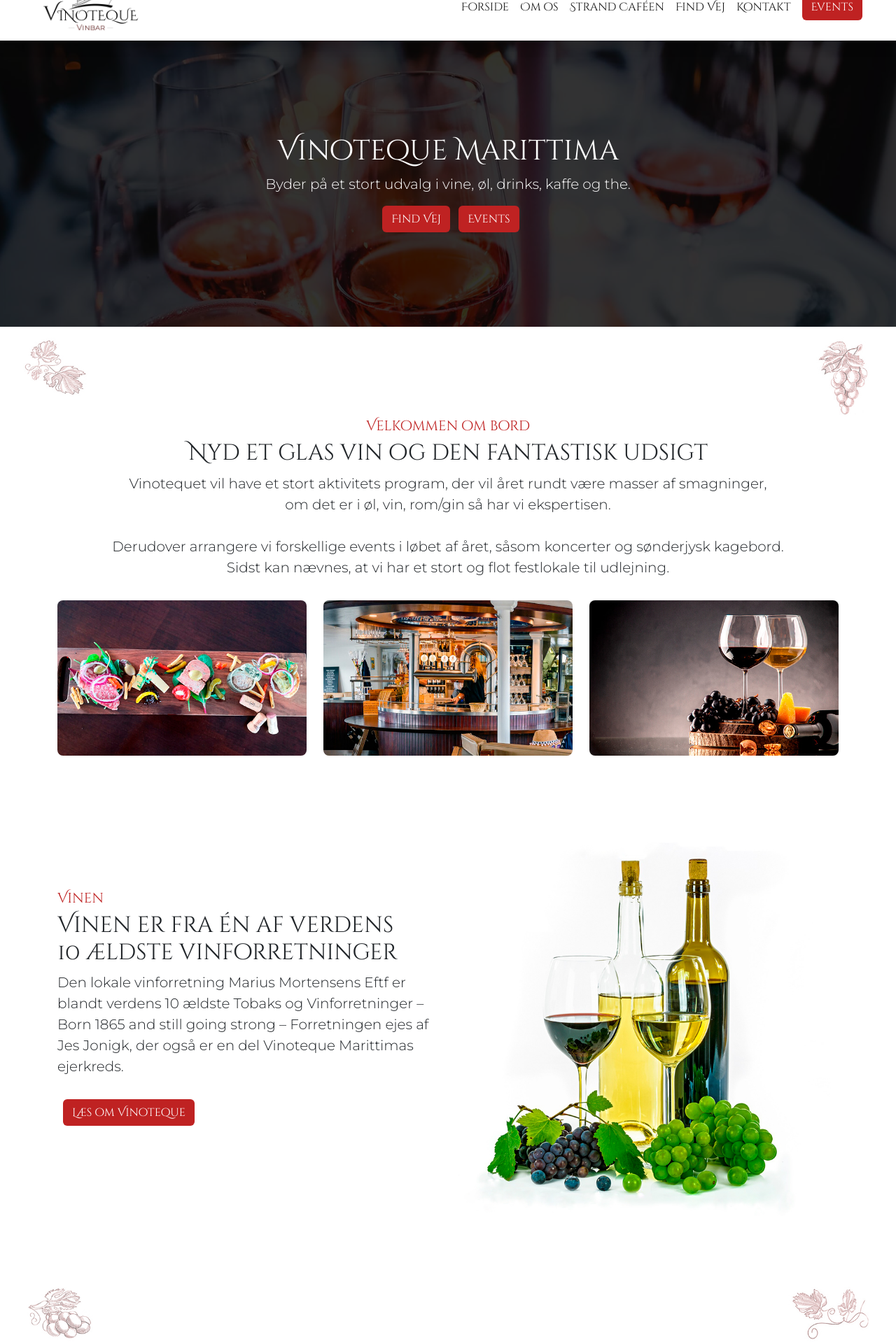
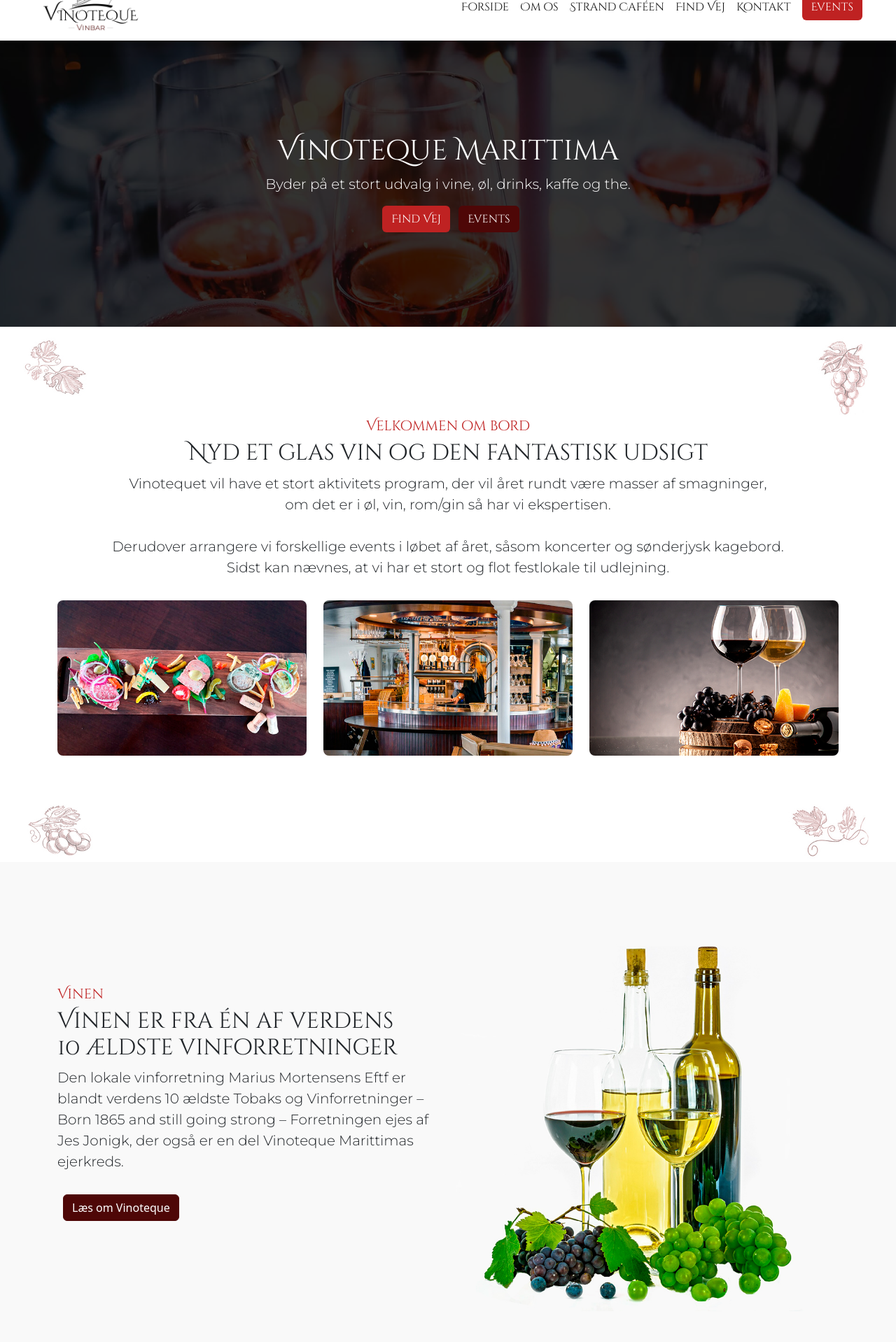
Before and after one commit to MichaelScooter/vinoteque, a PHP site: page / in a window 1280 px wide. Shown: the part 38-1956 px from the top of the page at 70% size. Run offline with PHP 8.4, Linux system fonts and the light colour scheme; style sheets or scripts are compiled from the project's sources; some libraries are stand-ins or nearby versions.

Commit message:
Vin billede forside - grå baggrund

```diff
--- a/css/styles.scss
+++ b/css/styles.scss
@@ -34,15 +34,16 @@ font-family: 'Montserrat', sans-serif;
 }
 
 h1, h2, h3, h4, h5, h6 {
-	font-family: "Cinzel Decorative";
+	font-family: "Cinzel Decorative", cursive;
 }
 
 p{
 	font-family: montserrat;
+
 }
 
 .nav-link, .dropdown-menu li a, .btn-link{
-	font-family: "Cinzel Decorative";
+	font-family: "Cinzel Decorative", cursive;
 }
 
 .navbar-nav .nav-link {
@@ -61,6 +62,12 @@ p{
 	background-color: #bf2222;
 	color: white;
 }
+
+/* -- Vedr. knappen på forsiden - Den viser ikke den rigtige skrift -- */
+.d div .btn-secondary{
+	font-family: "Cinzel Decorative";
+}
+
 
 .druetop{
 	background-image: url("../images/drue_top.jpg");
--- a/includes/footer.php
+++ b/includes/footer.php
@@ -1,4 +1,4 @@
-<footer class="container-fluid bg-secondary text-white justify-content-around">
+<footer class="container-fluid bg-secondary text-white justify-content-around border-white border-top border-1">
     <div class="row text-center align-items-center py-3 d-flex">
         <div class="col-12 col-lg-3 py-1 p-lg-0">
             <div class="d-flex align-items-center justify-content-center">
@@ -28,7 +28,7 @@
 </footer>
 
 
-<footer class="container-fluid bg-secondary text-white">
+<footer class="container-fluid bg-secondary text-white border-white border-top border-1">
     <div class="boks1 d-flex justify-content-center g-0 mx-auto">
         <div class="row text-center align-items-center py-3">
             <div class="col-12 col-lg-3 py-1 p-lg-0 mx-auto">
--- a/index.php
+++ b/index.php
@@ -48,7 +48,7 @@
                     <p class="lead text-white px-3 px-lg-0">Byder på et stort udvalg i vine, øl, drinks, kaffe og the.</p>
                     <div>
                         <a href="vej.php" class="btn btn-primary text-white btn-link ms-lg-2">Find Vej</a>
-                        <a href="events.php" class="btn btn-secondary text-white btn-link ms-lg-2">Events</a>
+                        <a href="events.php" class="btn btn-secondary text-white ms-lg-2">Events</a>
                     </div>
                 </div>
             </div>
@@ -62,7 +62,7 @@
 </div>
 
 <!-- Velkommen Sektion -->
-<div class="container">
+<div class="container pb-lg-5">
     <div class="row">
         <div class="text-center">
             <h5 class="text-primary">Velkommen om bord</h5>
@@ -72,23 +72,7 @@
         </div>
         <div class="col-4 py-3"><img src="images/vinbarens_tapas.jpg" alt="" class="img-fluid h-100 rounded-3"></div>
         <div class="col-4 py-3"><img src="images/vinoteque_vinbar.jpg" alt="" class="img-fluid h-100 rounded-3"></div>
-        <div class="col-4 py-3"><img src="images/vinbarens_vin.jpg" alt="" class="img-fluid h-100 rounded-3"></div>
-    </div>
-</div>
-
-<!-- Vinen Sektion -->
-<div class="container py-5">
-    <div class="row py-lg-5 d-flex align-items-center text-center text-md-start">
-        <div class="col-12 col-md-6 pb-5 pe-md-3">
-            <h5 class="text-primary">Vinen</h5>
-            <h2>Vinen er fra én af verdens <br>10 ældste vinforretninger</h2>
-            <p class="lead pb-3">Den lokale vinforretning Marius Mortensens Eftf er blandt verdens 10 ældste Tobaks og Vinforretninger – Born 1865 and still going strong – Forretningen ejes af Jes Jonigk,
-                der også er en del Vinoteque Marittimas ejerkreds.</p>
-            <a href="om_os.php" class="btn btn-secondary text-white btn-link ms-lg-2">Læs om Vinoteque</a>
-        </div>
-        <div class="col-12 col-md-6">
-            <img src="images/vinbarens_vine2.jpg" alt="" class="img-fluid h-100">
-        </div>
+        <div class="col-4 py-3"><img src="images/vinoteque_vine.jpg" alt="" class="img-fluid h-100 rounded-3"></div>
     </div>
 </div>
 
@@ -96,6 +80,25 @@
 <div class="container-fluid">
     <img src="images/drue_bund.jpg" alt="" class="img-fluid h-100">
 </div>
+
+<!-- Vinen Sektion -->
+<div class="container-fluid bg-farve3">
+    <div class="container py-5">
+        <div class="row py-lg-5 d-flex align-items-center text-center text-md-start bg-farve3">
+            <div class="col-12 col-md-6 pb-5 pe-md-3">
+                <h5 class="text-primary">Vinen</h5>
+                <h2>Vinen er fra én af verdens <br>10 ældste vinforretninger</h2>
+                <p class="lead pb-3">Den lokale vinforretning Marius Mortensens Eftf er blandt verdens 10 ældste Tobaks og Vinforretninger – Born 1865 and still going strong – Forretningen ejes af Jes Jonigk,
+                    der også er en del Vinoteque Marittimas ejerkreds.</p>
+                <a href="om_os.php" class="btn btn-secondary text-white ms-lg-2">Læs om Vinoteque</a>
+            </div>
+            <div class="col-12 col-md-6">
+                <img src="images/vinbarens_vine.jpg" alt="" class="img-fluid h-100">
+            </div>
+        </div>
+    </div>
+</div>
+
 
 
 <!-- Udsigten fra Vinoteque -->
```
Also changed, not shown: images/grå-vin.jpg (deleted), images/vinbarens_vin.jpg (deleted), images/vinbarens_vine.jpg, images/vinbarens_vine2.jpg (deleted), images/vinoteque_vine.jpg (added).
